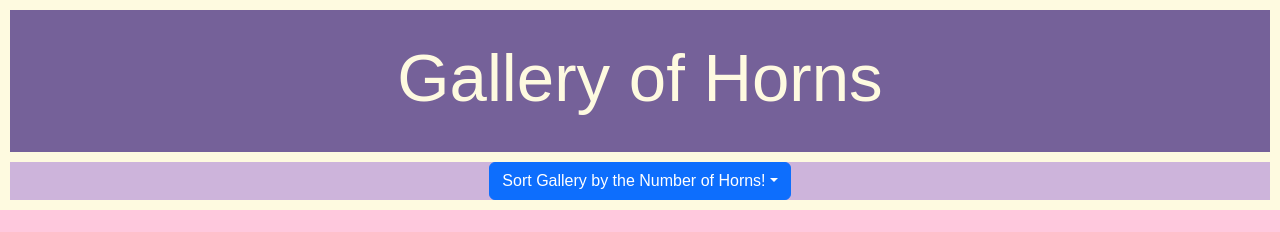
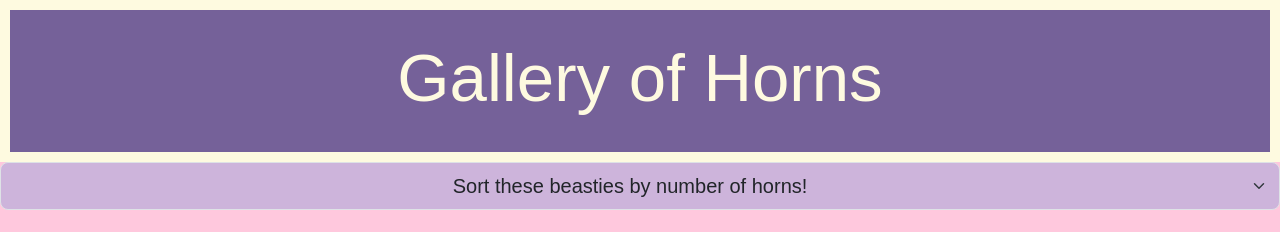
Before and after one commit to theladygen/gallery-of-horns, a React (Vite) app: page / in a window 1280 px wide. Shown: the top 232 px of the page. Built offline with nearby package versions, Linux system fonts and the light colour scheme; a web font is replaced by a local one.

Commit message:
added beast filtering

```diff
--- /dev/null
+++ b/src/components/Filter.jsx
@@ -0,0 +1,28 @@
+import React from 'react';
+import Form from 'react-bootstrap/Form';
+
+class Filter extends React.Component {
+  handleSelect(event) {
+    this.props.onChange(event.target.value);
+  }
+
+  render() {
+    return (
+      <>
+        <Form.Select
+          id="dropdown"
+          size="lg"
+          onChange={(event) => this.handleSelect(event)}
+        >
+          <option value="-1">Sort these beasties by number of horns!</option>
+          <option value="1">One</option>
+          <option value="2">Two</option>
+          <option value="3">Three</option>
+          <option value="100">One Hundred!</option>
+        </Form.Select>
+      </>
+    );
+  }
+}
+
+export default Filter;
--- a/src/components/Gallery.jsx
+++ b/src/components/Gallery.jsx
@@ -2,25 +2,43 @@ import React from 'react';
 import HornedBeast from './HornedBeast.jsx';
 import Row from 'react-bootstrap/Row';
 import Col from 'react-bootstrap/Col';
-
+import Filter from './Filter.jsx';
 
 class Gallery extends React.Component {
+  constructor(props) {
+    super(props);
+    this.state = {
+      beasts: this.props.beasts,
+    };
+  }
+
+  filterByNumberOfHorns(numHorns) {
+    if (numHorns == -1) {
+      this.setState({ beasts: this.props.beasts });
+      return;
+    }
+
+    const filteredBeasts = this.props.beasts.filter(
+      (beast) => beast.horns == numHorns
+    );
+    this.setState({ beasts: filteredBeasts });
+  }
+
   render() {
     return (
       <main>
+        <Filter onChange={(numHorns) => this.filterByNumberOfHorns(numHorns)} />
         <Row xs={1} sm={2} md={3} lg={4} xl={5}>
-          {this.props.beasts.map((beast, idx) => {
+          {this.state.beasts.map((beast) => {
             return (
-              <Col key={idx} className="mt-4">
+              <Col key={beast._id} className="mt-4">
                 <HornedBeast
                   title={beast.title}
                   description={beast.description}
                   imageUrl={beast.image_url}
                   alt={beast.title}
                   horns={beast.horns}
-                  selectHandler={() => {
-                    this.props.selectHandler(beast);
-                  }}
+                  selectHandler={() => this.props.selectHandler(beast)}
                 />
               </Col>
             );
--- a/src/components/Header.jsx
+++ b/src/components/Header.jsx
@@ -1,24 +1,10 @@
 import React from 'react';
-import Dropdown from 'react-bootstrap/Dropdown';
 
 class Header extends React.Component {
   render() {
     return (
       <header>
         <h1>Gallery of Horns</h1>
-          <Dropdown className="dropdown">
-            <Dropdown.Toggle id="dropdown-basic">
-              Sort Gallery by the Number of Horns!
-            </Dropdown.Toggle>
-
-            <Dropdown.Menu>
-              <Dropdown.Item href="#/action-1">1 horn</Dropdown.Item>
-              <Dropdown.Item href="#/action-2">2 horns</Dropdown.Item>
-              <Dropdown.Item href="#/action-3">3 horns</Dropdown.Item>
-              <Dropdown.Item href="#/action-3">100 horns</Dropdown.Item>
-
-            </Dropdown.Menu>
-          </Dropdown>
       </header>
     );
   }
--- a/src/components/SelectedBeast.jsx
+++ b/src/components/SelectedBeast.jsx
@@ -1,17 +1,22 @@
 import React from 'react';
 import Modal from 'react-bootstrap/Modal';
 
-
 class SelectedBeast extends React.Component {
-
   render() {
     return (
-      <Modal className='selected-beast-modal'show={true} onHide={this.props.deselectHandler} fullscreen={true}>
+      <Modal
+        dialogClassName="selected-beast-modal"
+        show={true}
+        onHide={this.props.deselectHandler}
+      >
         <Modal.Header closeButton>
           <Modal.Title>{this.props.beast.title}</Modal.Title>
         </Modal.Header>
         <Modal.Body>
-          <img src={this.props.beast.image_url} alt={this.props.beast.description}/>
+          <img
+            src={this.props.beast.image_url}
+            alt={this.props.beast.description}
+          />
           <p>{this.props.beast.description}</p>
         </Modal.Body>
       </Modal>
--- a/src/index.css
+++ b/src/index.css
@@ -38,13 +38,10 @@ body {
 header {
   background-color: #645591e3;
   border: 10px solid #fefae0;
-
 }
 
-.dropdown {
-  display: flex;
-  justify-content: center;
-  border-top: 10px solid #fefae0;
+#dropdown {
+  text-align: center;
   background-color: #cdb4db;
 }
 
```
Also changed, not shown: 1 other file (tests, documents, lock files or other folders).
